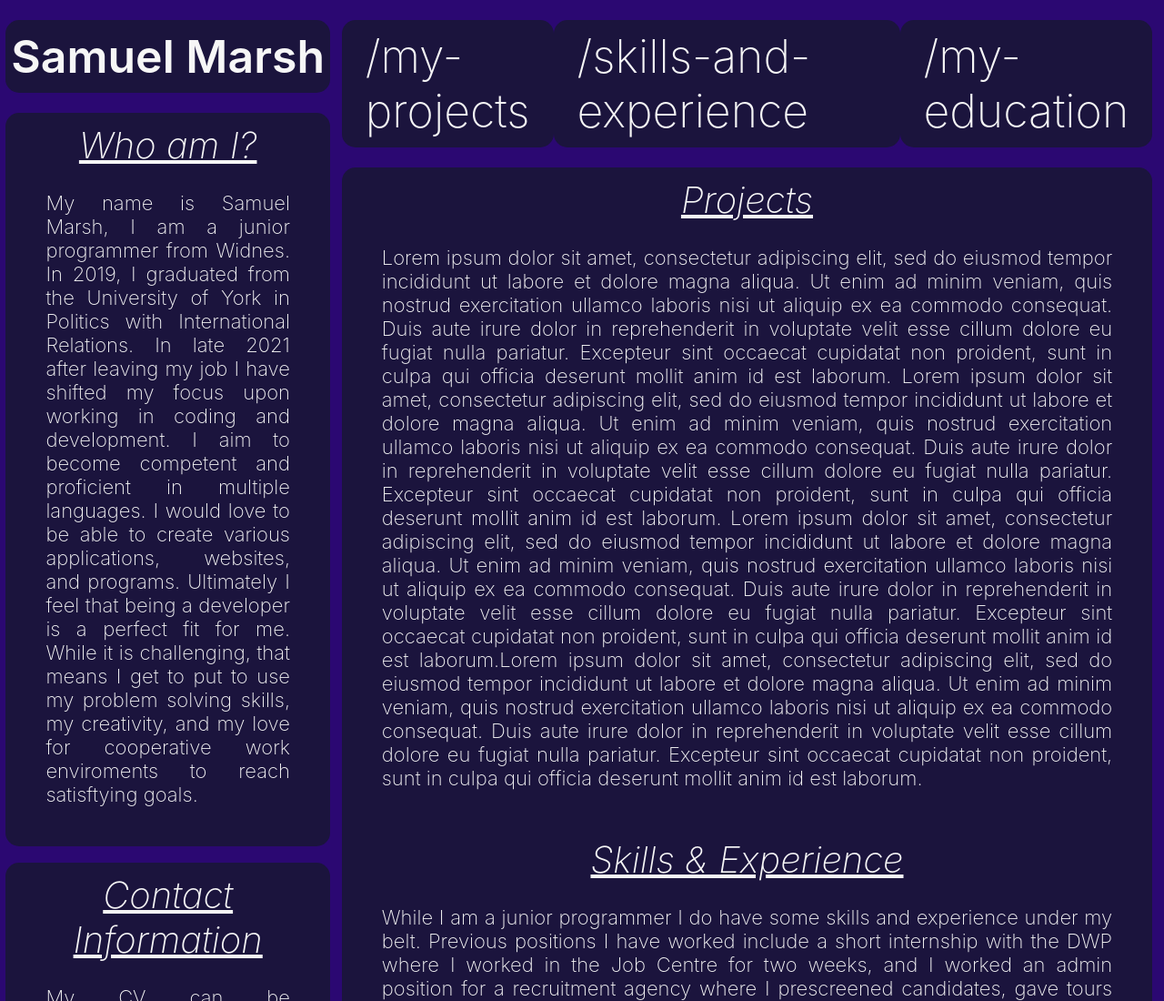
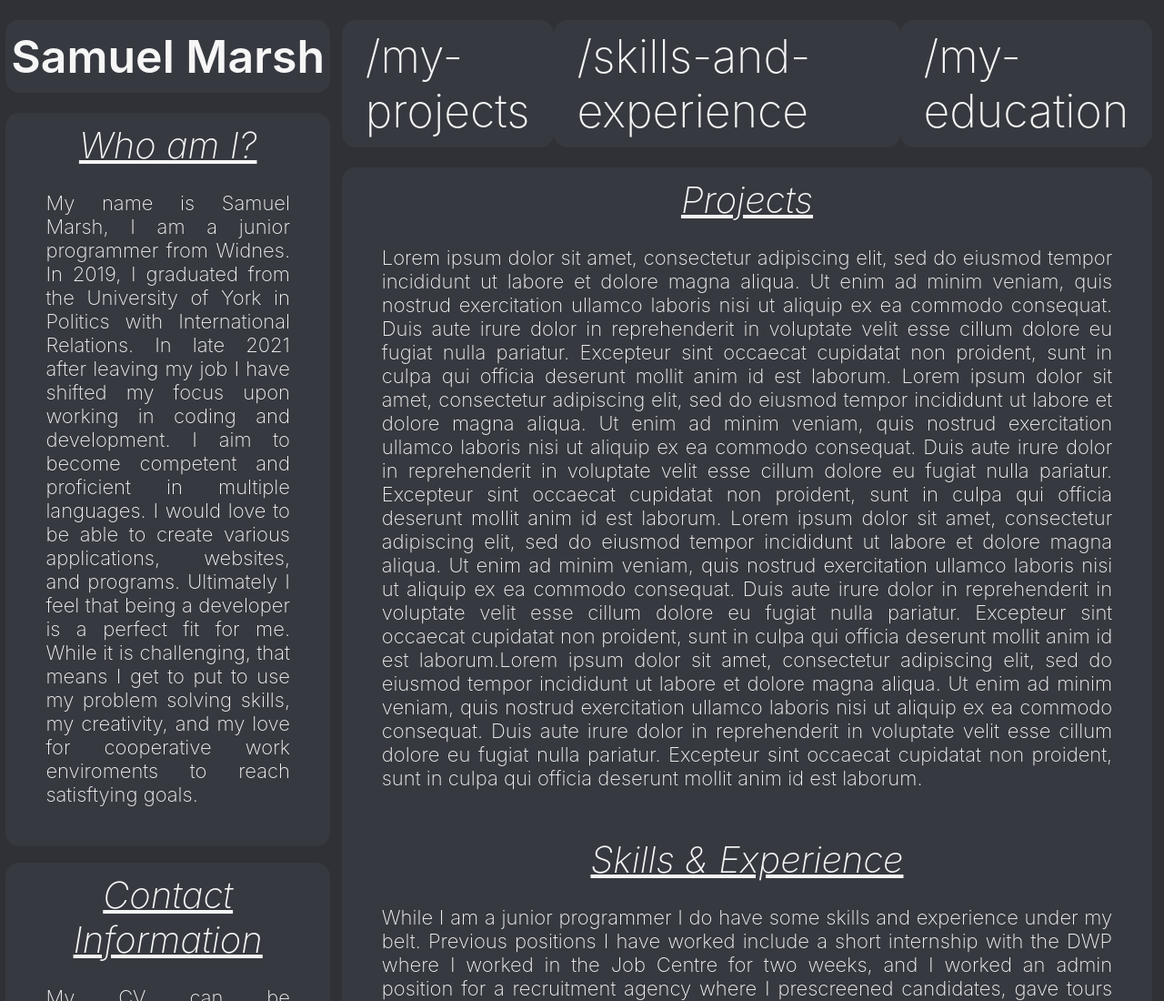
Before and after one commit to SMarsh-git/Samuel-Marsh-Portfolio, a plain HTML site: page index.html in a window 1280 px wide. Shown: the top 1100 px of the page at 91% size. Drawn offline with Linux system fonts and the light colour scheme.

Commit message:
Add files via upload

```diff
--- a/style.css
+++ b/style.css
@@ -17,8 +17,8 @@ lighter grey used for box insidessrgb(54, 57, 63)
 footer colour rgb(32, 34, 37)
 2
 text rgb(246, 246, 246)
-darker purple used for outside of boxes rgb(43, 8, 114)
-lighter purple used for inside of boxes rgb(27, 20, 61)
+darker purple used for outside of boxes rgb(47,49,54)
+lighter purple used for inside of boxes rgb(54, 57, 63)
 footer colour rgb(5, 0, 25)
 
 */
@@ -43,13 +43,13 @@ h3 {
 .sidebar {
     display: flex;
     flex-direction: column;
-    background-color: rgb(43, 8, 114);
+    background-color: rgb(47,49,54);
     flex: 40%;
     padding: 0% 1% 1% 0.5%;
 }
 
 .name-box {
-    background-color: rgb(27, 20, 61);
+    background-color: rgb(54, 57, 63);
     display: flex;
     justify-content: center;
     border-radius:15px;
@@ -60,7 +60,7 @@ h3 {
 }
 
 .sidebar-box {
-    background-color: rgb(27, 20, 61);
+    background-color: rgb(54, 57, 63);
     padding: 0.5em 2em 2em 2em;
     border-radius:15px;
     margin-bottom:5%;
@@ -70,12 +70,12 @@ h3 {
     display: flex;
     flex-direction: column;
     flex: 0 100%;
-    background-color: rgb(43, 8, 114);
+    background-color: rgb(47,49,54);
     padding: 0 1% 1em 0;
 }
 
 .nav-bar{
-    background-color: rgb(43, 8, 114);
+    background-color: rgb(47,49,54);
     display: flex;
     justify-content: space-between;
     margin-top: 1em;
@@ -94,7 +94,7 @@ h3 {
     display: flex;
     border-radius:15x;
     cursor: pointer;
-    background-color: rgb(27, 20, 61);
+    background-color: rgb(54, 57, 63);
     border: 0;
     border-radius:15px;
     padding: 10px 26px 10px 26px ;
@@ -105,7 +105,7 @@ h3 {
 .text-body {
     display: flex;
     flex-direction: column;
-    background-color: rgb(27, 20, 61);
+    background-color: rgb(54, 57, 63);
     padding: 0.5em 2em 2em 2em;
     border-radius:15px;
 }
```
Also changed, not shown: index.html (line endings or trailing spaces).
